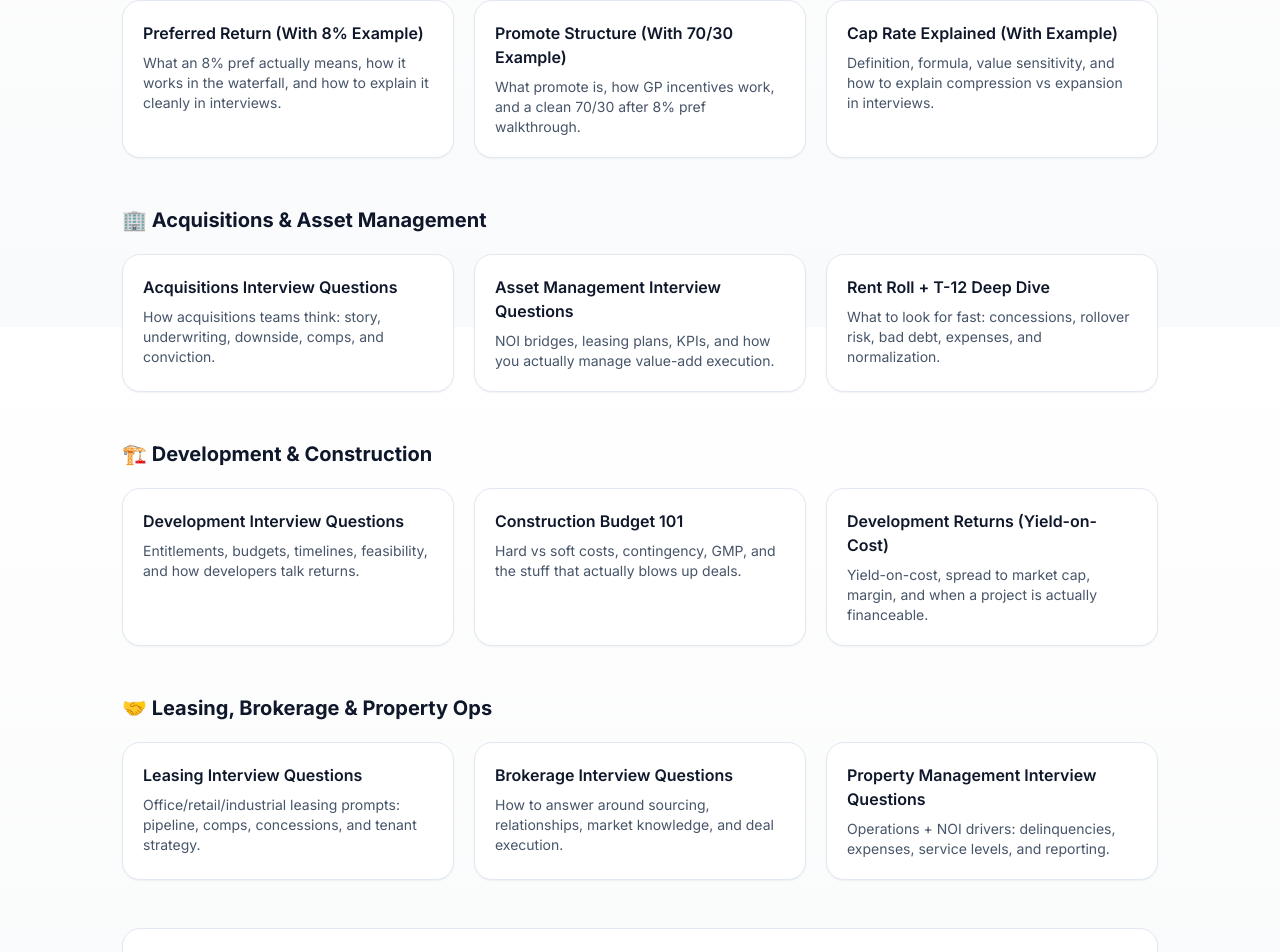
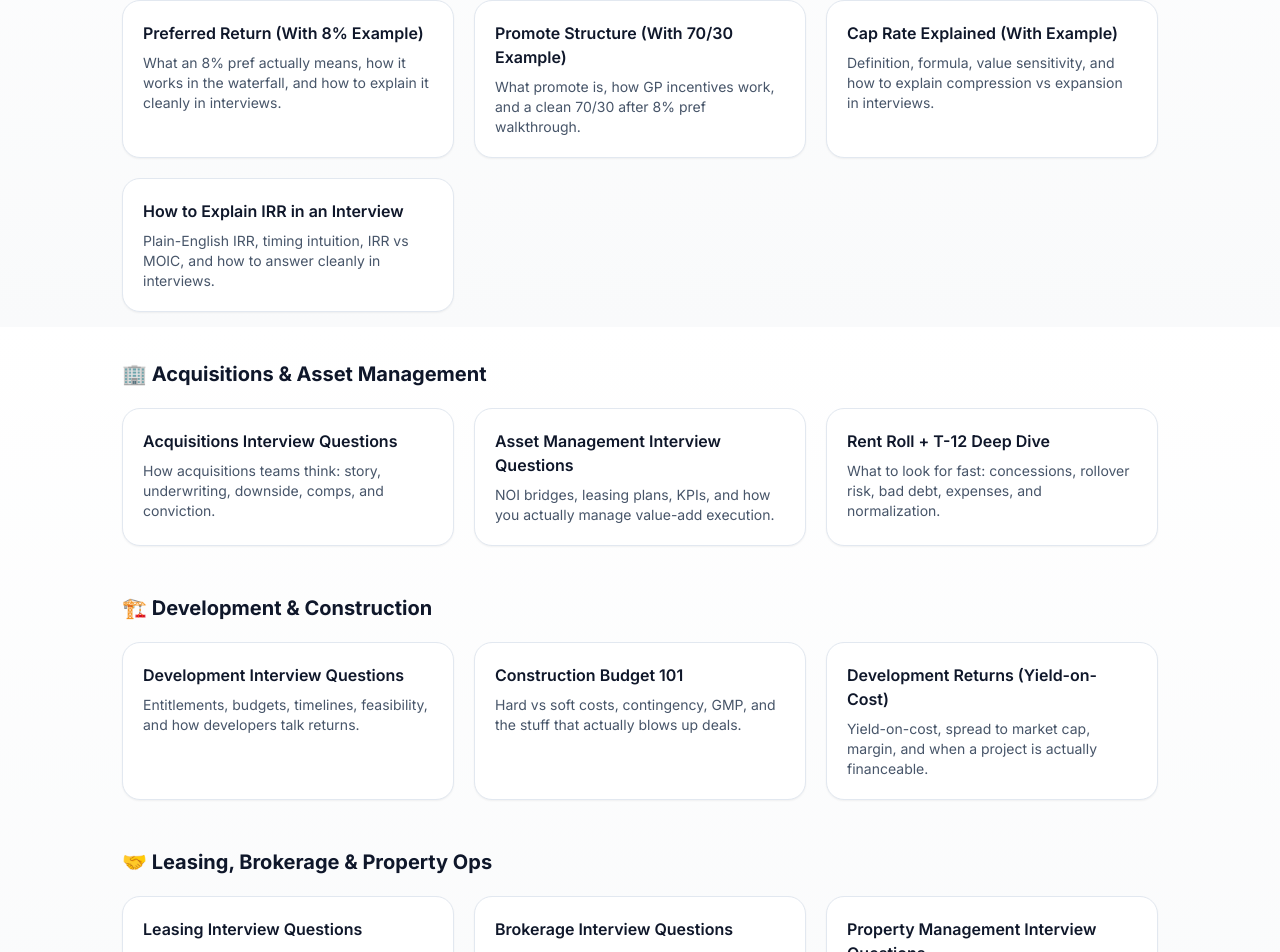
Before and after one commit to gdsatherlie/hirecre, a Next.js app: page /interview-prep in a window 1280 px wide. Shown: the part 1273-2225 px from the top of the page. Built offline with nearby package versions, Linux system fonts and the light colour scheme; no server answers.

Commit message:
Update page.tsx _ explain IRR

```diff
--- a/app/interview-prep/page.tsx
+++ b/app/interview-prep/page.tsx
@@ -121,6 +121,12 @@ const EQUITY: PrepCard[] = [
   description:
     "Definition, formula, value sensitivity, and how to explain compression vs expansion in interviews.",
   href: "/interview-prep/cap-rate-explained",
+},
+  {
+  title: "How to Explain IRR in an Interview",
+  description:
+    "Plain-English IRR, timing intuition, IRR vs MOIC, and how to answer cleanly in interviews.",
+  href: "/interview-prep/explain-irr-interview",
 },
 ];
 
```
